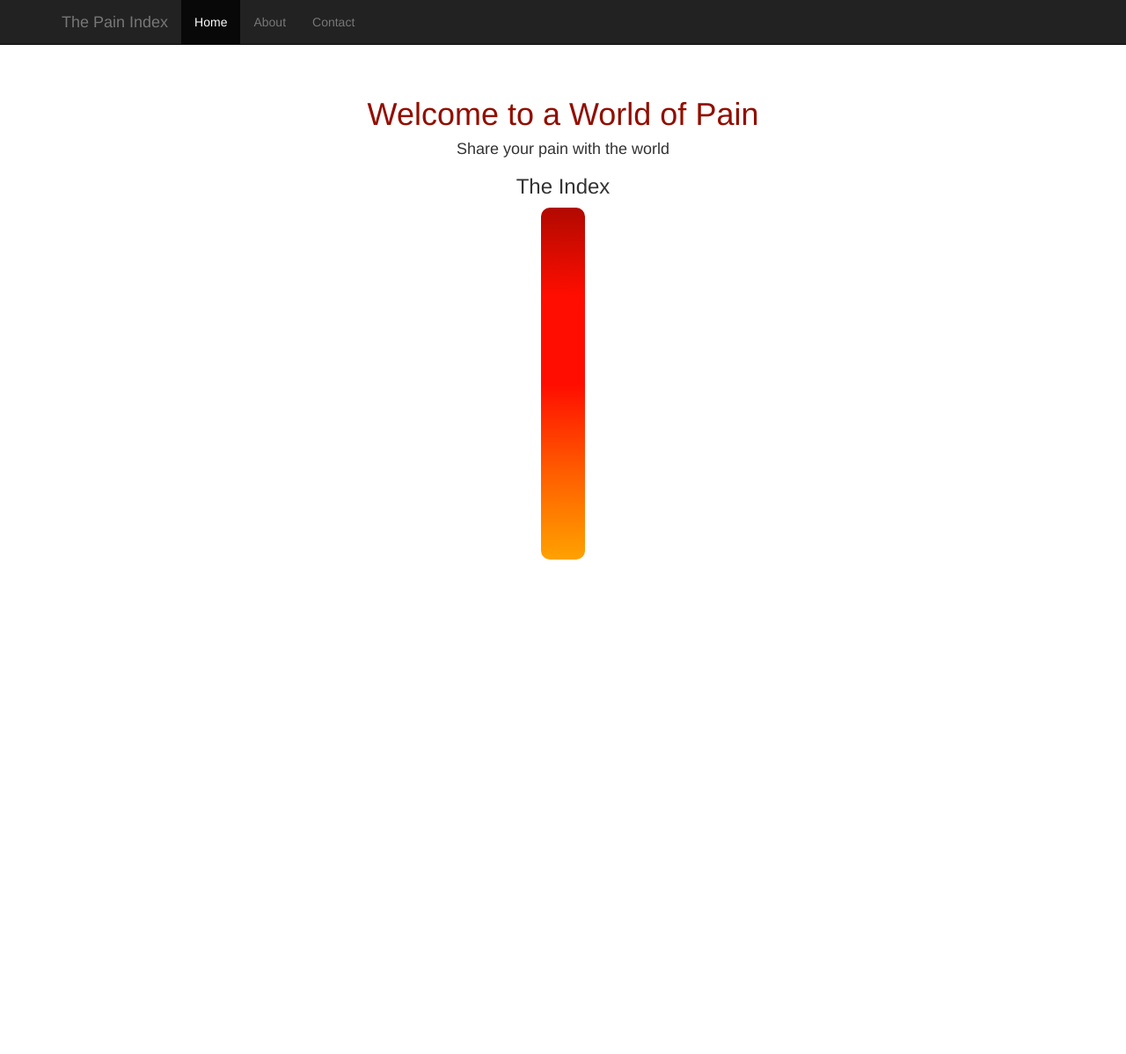
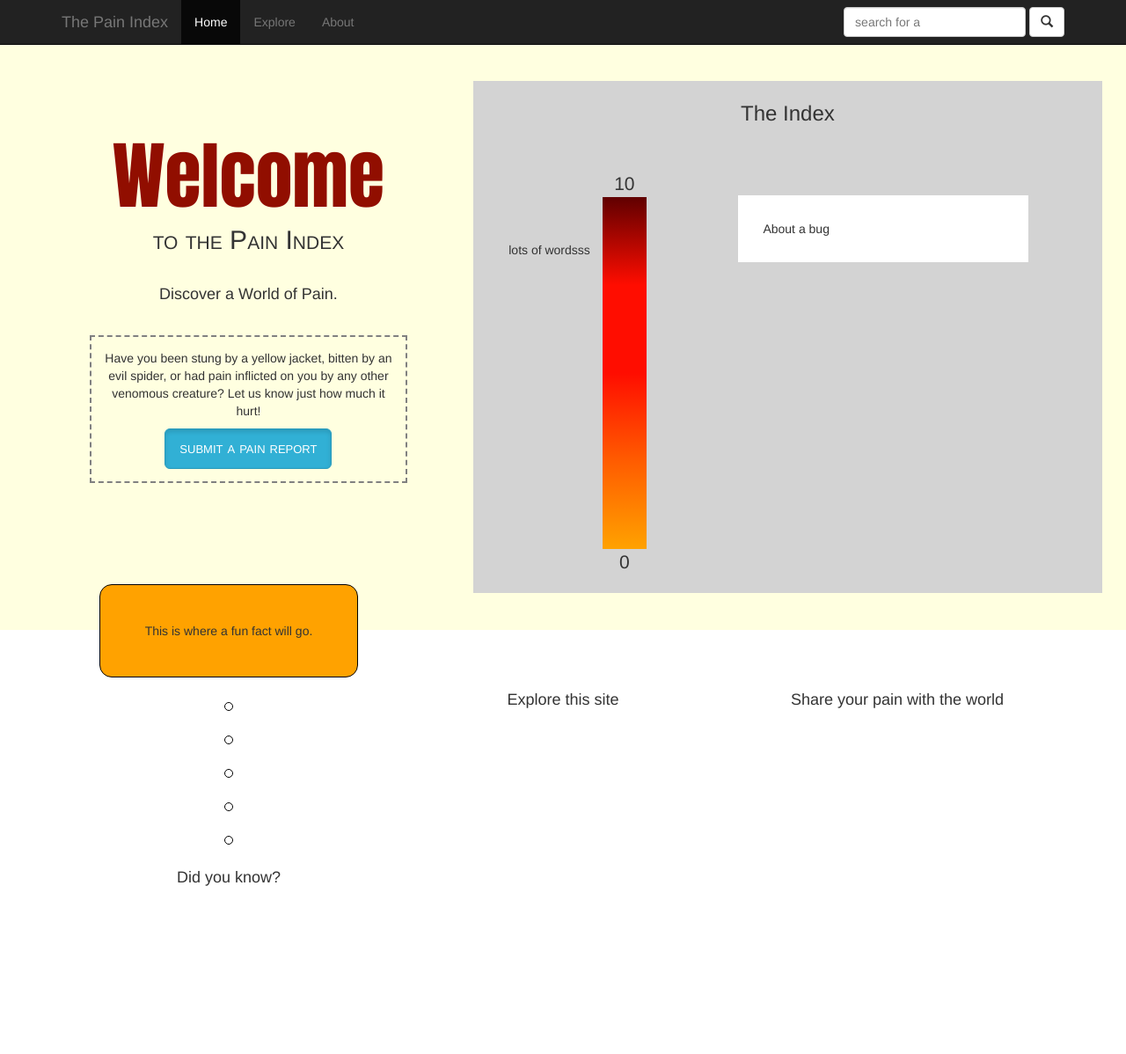
Before and after one commit to xanv/painindex, a Django app: page / in a window 1280 px wide. Shown: the whole page at 88% size. Before the commit the page ends 636 px from the top, so only its background shows below. Run offline with Django 3.2, Linux system fonts and the light colour scheme; style sheets or scripts are compiled from the project's sources; some libraries are stand-ins or nearby versions.

Commit message:
add content to homepage

```diff
--- a/painindex/static/painindex/css/site.css
+++ b/painindex/static/painindex/css/site.css
@@ -2,17 +2,79 @@
   background-color: #f7f7f7;
   width: 500px; }
 
-h1 {
-  color: #910E00; }
+.full-width {
+  width: 100%;
+  background-color: lightyellow;
+  overflow: hidden;
+  padding: 3em;
+  margin-right: 0; }
+  .full-width h1, .full-width h2, .full-width h3, .full-width h4 {
+    text-align: center; }
+  .full-width h1 {
+    padding: .5em 0 0 0;
+    font-family: Impact;
+    font-weight: bold;
+    font-size: 6em;
+    color: #910E00; }
+  .full-width h2 {
+    margin: 0 0 1em 0;
+    font-variant: small-caps; }
+  .full-width #discover {
+    margin: 2em; }
+  .full-width #call_to_report {
+    border: dashed grey 2px;
+    width: 75%;
+    padding: 1em;
+    margin: auto;
+    text-align: center; }
+    .full-width #call_to_report a {
+      font-variant: small-caps; }
+  .full-width #index_col {
+    padding: 0 2em;
+    background-color: lightgrey; }
+    .full-width #index_col .inline {
+      display: inline-block;
+      margin-top: 2em;
+      position: relative;
+      float: left;
+      padding: 0 0.5em;
+      text-align: right; }
+      .full-width #index_col .inline #top, .full-width #index_col .inline #bottom {
+        font-size: 1.5em;
+        text-align: center;
+        position: relative; }
+    .full-width #index_col #info {
+      float: right;
+      background-color: white;
+      padding: 2em;
+      width: 50%;
+      margin: 4em; }
+    .full-width #index_col #source_col {
+      width: 8em; }
+    .full-width #index_col .index_block {
+      width: 100%;
+      height: 40px;
+      margin: auto; }
+    .full-width #index_col #index {
+      width: 50px;
+      background: linear-gradient(#600000, #ff0d00, #ff0d00, #ff5c00, #ffa200);
+      position: relative; }
+    .full-width #index_col h3 {
+      margin: 1em;
+      text-align: center; }
 
-.index_block {
-  width: 100%;
-  height: 40px;
-  margin: auto; }
-
-#index {
-  width: 50px;
-  margin: auto;
-  border-radius: 10px;
-  overflow: hidden;
-  background: linear-gradient(#b10900, #ff0d00, #ff0d00, #ff5c00, #ffa200); }
+#funfact {
+  position: relative;
+  top: -10em; }
+  #funfact .dot {
+    border: 1px solid black;
+    width: 10px;
+    height: 10px;
+    margin: 2em auto;
+    border-radius: 10em; }
+  #funfact p {
+    border: 1px solid black;
+    padding: 3em;
+    margin: 2em;
+    border-radius: 1em;
+    background-color: #FFA200; }
--- a/painindex/static/painindex/sass/site.scss
+++ b/painindex/static/painindex/sass/site.scss
@@ -6,8 +6,77 @@ $background: #FFFFFF;
   width: $content_width;
 }
 
+
+.full-width {
+  width: 100%;
+  background-color: lightyellow;
+  overflow: hidden;
+  padding: 3em;
+  margin-right:0;
+
+ h1, h2, h3, h4 {
+  text-align: center;
+ }
+
   h1 {
+    padding:.5em 0 0 0;
+    font-family: Impact;
+    font-weight: bold;
+    font-size: 6em;
     color: #910E00;
+  }
+
+  h2 {
+    margin: 0 0 1em 0;
+    font-variant: small-caps;
+  }
+
+  #discover {
+    margin: 2em;
+  }
+
+  #call_to_report {
+    border: dashed grey 2px;
+    width: 75%;
+    padding: 1em;
+    margin: auto;
+    text-align: center;
+
+    a {
+      font-variant: small-caps;
+    }
+  }
+
+  #index_col {
+    padding: 0 2em;
+    background-color: lightgrey;
+
+    .inline {
+      display: inline-block;
+      margin-top:2em;
+      position: relative;
+      float: left;
+      padding: 0 0.5em;
+      text-align: right;
+
+      #top, #bottom {
+        font-size: 1.5em;
+        text-align:center;
+        position: relative;
+      }
+
+    }
+
+    #info {
+      float: right;
+      background-color: white;
+      padding: 2em;
+      width: 50%;
+      margin: 4em;
+    }
+
+    #source_col {
+      width: 8em;
     }
 
     .index_block {
@@ -18,8 +87,36 @@ h1 {
 
     #index {
       width: 50px;
-  margin:auto;
-  border-radius: 10px;
-  overflow: hidden;
-  background: linear-gradient(#B10900, #FF0D00,#FF0D00, #FF5C00, #FFA200);
+      background: linear-gradient(#600000, #FF0D00,#FF0D00, #FF5C00, #FFA200);
+      position: relative;
     }
+
+
+
+    h3 {
+      margin: 1em;
+      text-align: center;
+    }
+  }
+}
+
+#funfact {
+  position: relative;
+  top: -10em;
+
+  .dot {
+    border: 1px solid black;
+    width: 10px;
+    height: 10px;
+    margin: 2em auto;
+    border-radius: 10em;
+  }
+
+  p{
+    border: 1px solid black;
+    padding: 3em;
+    margin: 2em;
+    border-radius: 1em;
+    background-color: #FFA200;
+  }
+}
--- a/painindex/templates/base.html
+++ b/painindex/templates/base.html
@@ -50,12 +50,21 @@
             <div class="collapse navbar-collapse">
               <ul class="nav navbar-nav">
                 <li class="active"><a href="#">Home</a></li>
-                <li><a href="#about">About</a></li>
-                <li><a href="#contact">Contact</a></li>
+                <li><a href="#about">Explore</a></li>
+                <li><a href="#contact">About</a></li>
               </ul>
+              <form class="navbar-form navbar-right" role="search">
+                <div class="form-group">
+                  <input type="text" class="form-control" placeholder="search for a">
+                </div>
+                <button type="submit" class="btn btn-default"><span class="glyphicon glyphicon-search"></span></button>
+              </form>
             </div><!--/.nav-collapse -->
           </div>
         </div>
+    {% endblock %}
+
+    {% block header %}
     {% endblock %}
 
     {% block body_other %}
--- a/painindex_app/templates/painindex_app/homepage.html
+++ b/painindex_app/templates/painindex_app/homepage.html
@@ -6,25 +6,90 @@
 
 {% block main_content_title %}
 
-  Welcome to a World of Pain
+
 
 {% endblock %}
 
+{% block header %}
+  <div class = "full-width">
+    <div class = "row">
+
+      <div class = "col-md-5" >
+        <h1>Welcome</h1>
+        <h2> to the Pain Index  </h2>
+        <h4 id = "discover">Discover a World of Pain.</h4>
+
+        <div id = "call_to_report">
+          <p>Have you been stung by a yellow jacket, bitten by an evil spider, or had pain inflicted on you by any other venomous creature?  Let us know just how much it hurt!</p>
+          <a href="{% url 'painindex_app:painreport' %}" role = 'button' class="btn btn-info btn-lg active">submit a pain report</a>
+        </div>
+      </div>
+
+      <div class = "col-md-7" id = "index_col">
+        <h3>The Index</h3>
+        <div class = "inline" id = "source_col">
+          <div class = "index_block"></div>
+          <div class = "index_block"></div>
+          <div class = "index_block">lots of wordsss</div>
+          <div class = "index_block"></div>
+          <div class = "index_block"></div>
+          <div class = "index_block"></div>
+          <div class = "index_block"></div>
+          <div class = "index_block"></div>
+          <div class = "index_block"></div>
+          <div class = "index_block"></div>
+          <div class = "index_block"></div>
+          <div class = "index_block"></div>
+        </div>
+
+        <div class = "inline">
+          <div id = "top">10</div>
+          <div id = "index" >
+            <div class = "index_block" id = "block_10"></div>
+            <div class = "index_block" id = "block_9"></div>
+            <div class = "index_block" id = "block_8"></div>
+            <div class = "index_block" id = "block_7"></div>
+            <div class = "index_block" id = "block_6"></div>
+            <div class = "index_block" id = "block_5"></div>
+            <div class = "index_block" id = "block_4"></div>
+            <div class = "index_block" id = "block_3"></div>
+            <div class = "index_block" id = "block_2"></div>
+            <div class = "index_block" id = "block_1"></div>
+          </div>
+          <div id = "bottom"><p>0</p></div>
+        </div>
+
+        <div id = "info">
+          About a bug
+        </div>
+        </div>
+      </div>
+    </div>
+  </div>
+{% endblock %}
+
 {% block main_content %}
-  <h4>Share your pain with the world</h4>
+<div class = "row">
+  <div class = "col-md-4">
 
-  <h3>The Index</h3>
-  <div id = "index">
-    <div class = "index_block" id = "block_1"></div>
-    <div class = "index_block" id = "block_2"></div>
-    <div class = "index_block" id = "block_3"></div>
-    <div class = "index_block" id = "block_4"></div>
-    <div class = "index_block" id = "block_5"></div>
-    <div class = "index_block" id = "block_6"></div>
-    <div class = "index_block" id = "block_7"></div>
-    <div class = "index_block" id = "block_8"></div>
-    <div class = "index_block" id = "block_9"></div>
-    <div class = "index_block" id = "block_10"></div>
+    <div id = "funfact"><p>This is where a fun fact will go.</p>
+      <div class = "dot"></div>
+      <div class = "dot"></div>
+      <div class = "dot"></div>
+      <div class = "dot"></div>
+      <div class = "dot"></div>
+      <h4>Did you know?</h4>
+    </div>
+
+
+
   </div>
+  <div class = "col-md-4">
+    <h4>Explore this site</h4>
+  </div>
+  <div class = "col-md-4">
+    <h4>Share your pain with the world</h4>
+  </div>
+</div>
 
 {% endblock %}
```
Lines whose indentation alone changed are shown as unchanged.
